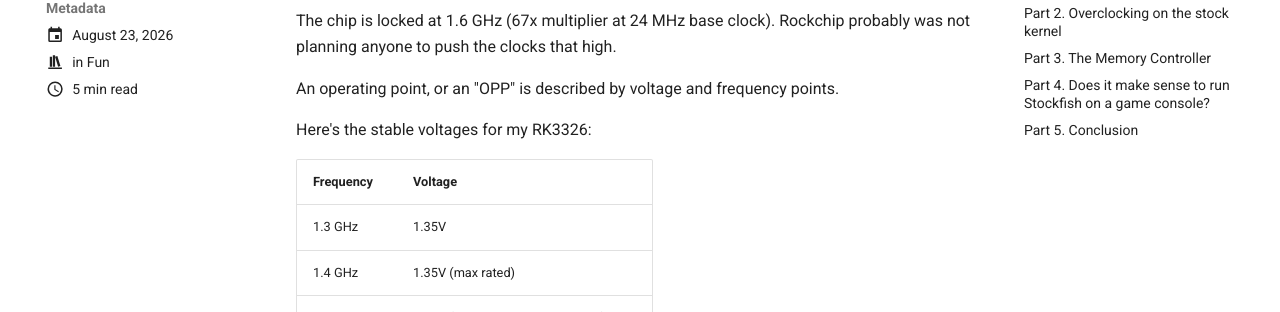
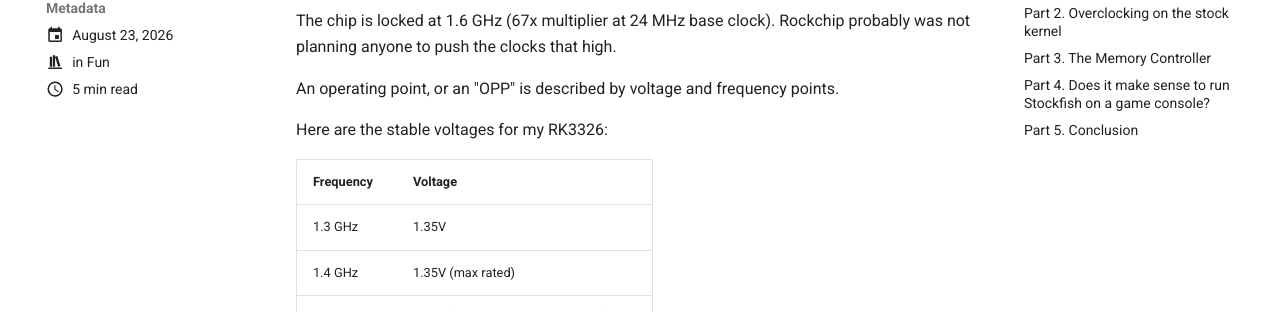
Before and after one commit to pt13762104/pt13762104.github.io, an MkDocs documentation site: the page built from docs/posts/overclocking_a_locked_chip.md, in a window 1280 px wide and 900 px high, scrolled down 647 px. Shown: the part 140-452 px from the top of the window. Built offline with MkDocs 1.6.1 and Material for MkDocs 9.7.7, drawn with Linux system fonts in a browser that asks for light colours.

```diff
--- a/docs/posts/overclocking_a_locked_chip.md
+++ b/docs/posts/overclocking_a_locked_chip.md
@@ -31,7 +31,7 @@ The chip is locked at 1.6 GHz (67x multiplier at 24 MHz base clock). Rockchip pr
 
 An operating point, or an "OPP" is described by voltage and frequency points.
 
-Here's the stable voltages for my RK3326:
+Here are the stable voltages for my RK3326:
 
 | Frequency | Voltage |
 |----------------|---------|
--- a/mkdocs.yml
+++ b/mkdocs.yml
@@ -9,6 +9,8 @@ theme:
     palette:
       primary: green
       accent: light green
+    favicon: favicon.png
+
 plugins:
     - blog:
           blog_dir: .
```
Also changed, not shown: docs/favicon.png (added).
